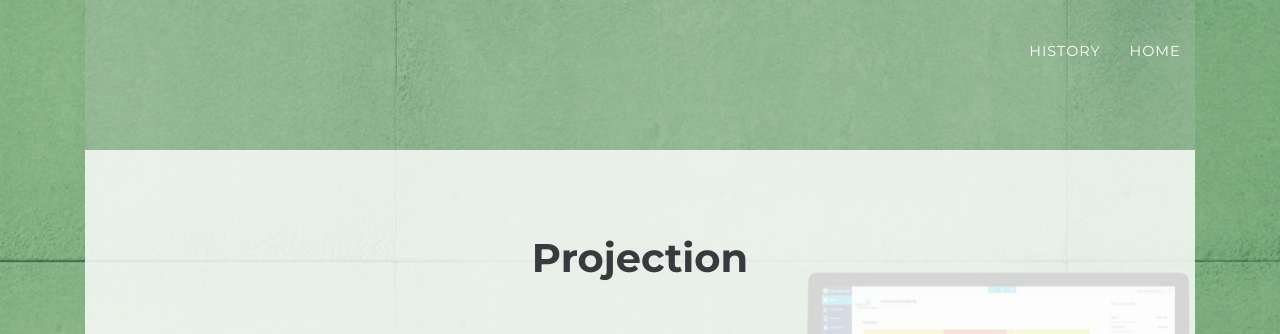
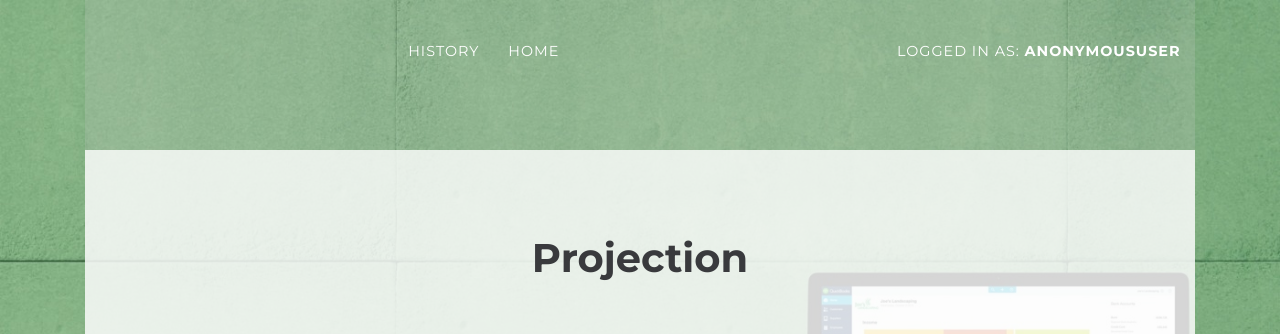
Before and after one commit to elena/intuit, a Django app: page /periods/ in a window 1280 px wide. Shown: the top 334 px of the page. Run offline with Django 3.2, Linux system fonts and the light colour scheme; data that the repository does not hold is empty; some libraries are stand-ins or nearby versions; some web fonts are replaced.

Commit message:
Add user details to homepage

```diff
--- a/templates/base.html
+++ b/templates/base.html
@@ -41,6 +41,11 @@
             </li>
             <li class="nav-item">
               <a class="nav-link js-scroll-trigger" href="/">Home</a>
+            </li>
+          </ul>
+          <ul class="navbar-nav text-uppercase ml-auto">
+            <li class="nav-item">
+              <a class="nav-link js-scroll-trigger" href="/admin/">Logged in as: <b>{{ user }}</b></a>
             </li>
           </ul>
         </div>
```
